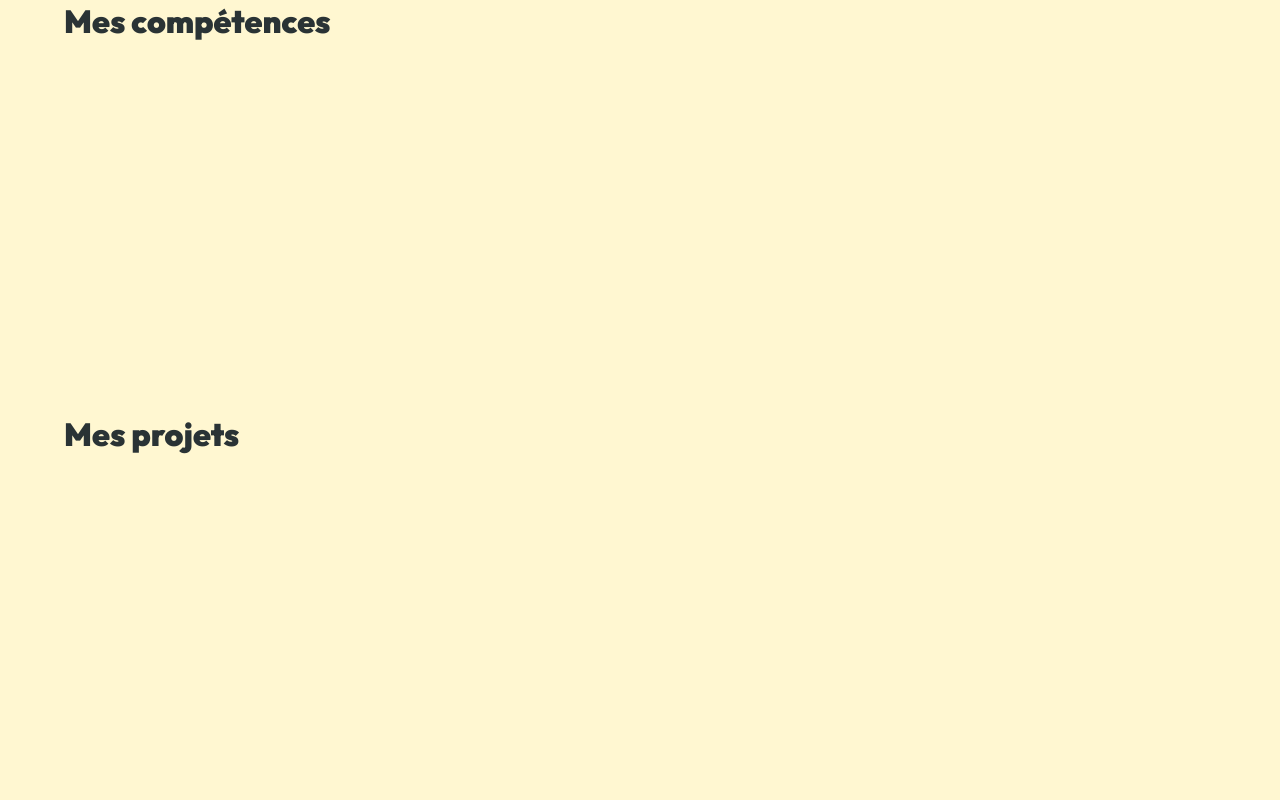
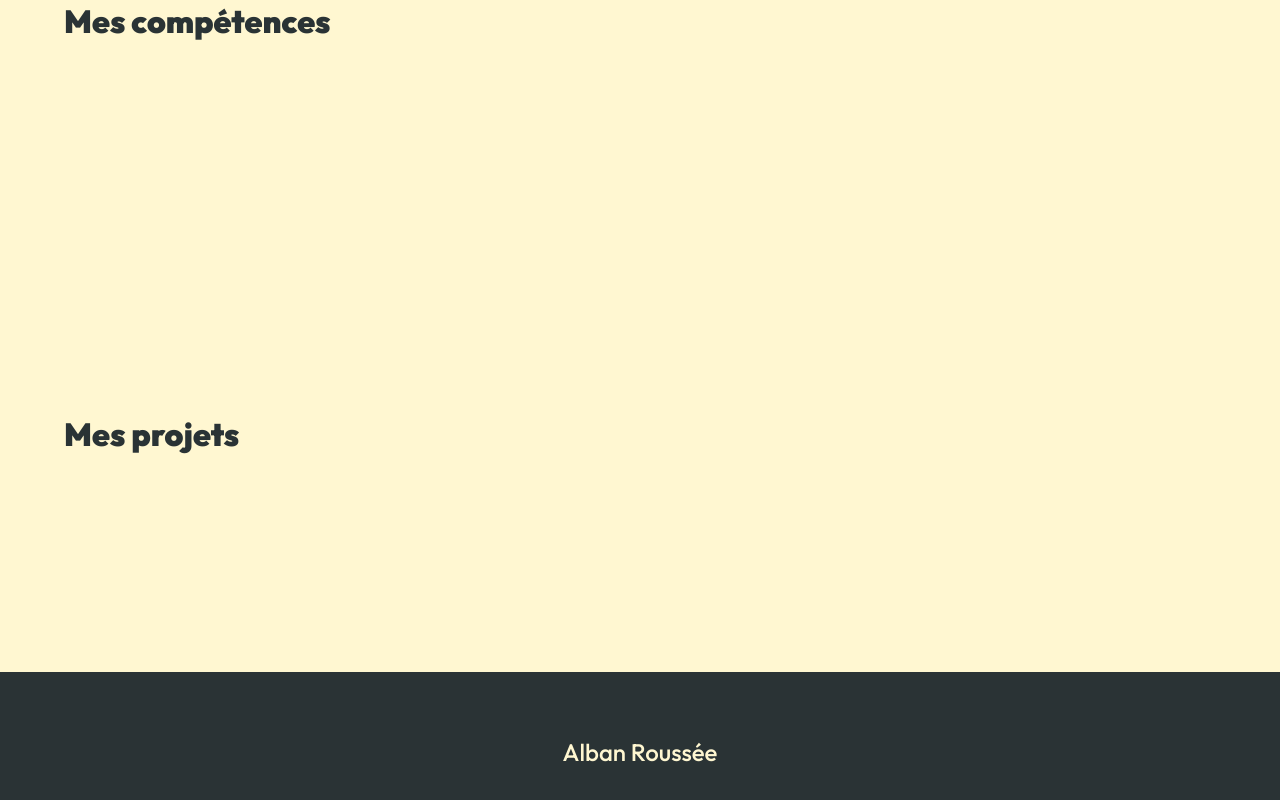
Before and after one commit to albanrss/portfolio, a React (Vite) app: page / in a window 1280 px wide. Shown: the part 949-1749 px from the top of the page. Before the commit the page ends 1621 px from the top, so only its background shows below. Built offline with nearby package versions, Linux system fonts and the light colour scheme.

Commit message:
[ADD] Footer

```diff
--- a/src/Footer.css
+++ b/src/Footer.css
@@ -1,3 +1,14 @@
 .main_footer_container {
+    height: 10rem;
+    width: 100%;
+    background-color: #2A3335;
+    display: flex;
+    justify-content: center;
+    align-items: center;
+}
 
+.main_footer_container p {
+    color: #FFF7D1;
+    font-size: x-large;
+    font-weight: 500;
 }
--- a/src/Footer.jsx
+++ b/src/Footer.jsx
@@ -1,8 +1,12 @@
+import './Footer.css'
+
 function Footer() {
     return (
       <>
         <div className="main_footer_container">
-
+          <p>
+            Alban Roussée
+          </p>
         </div>
       </>
     )
```
